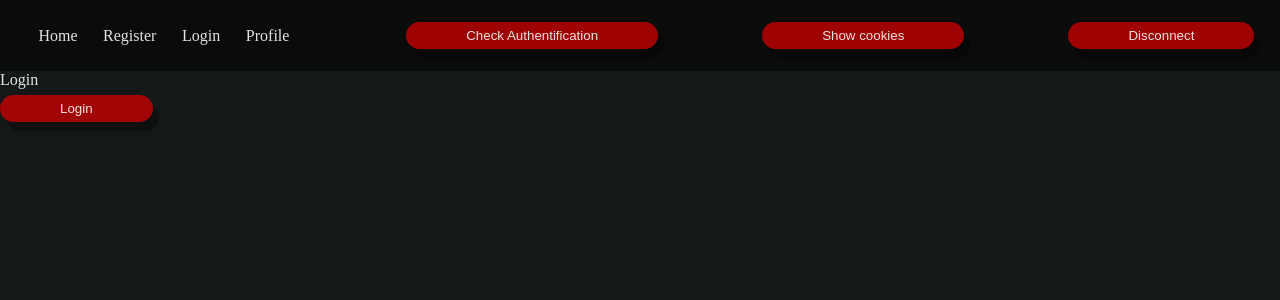
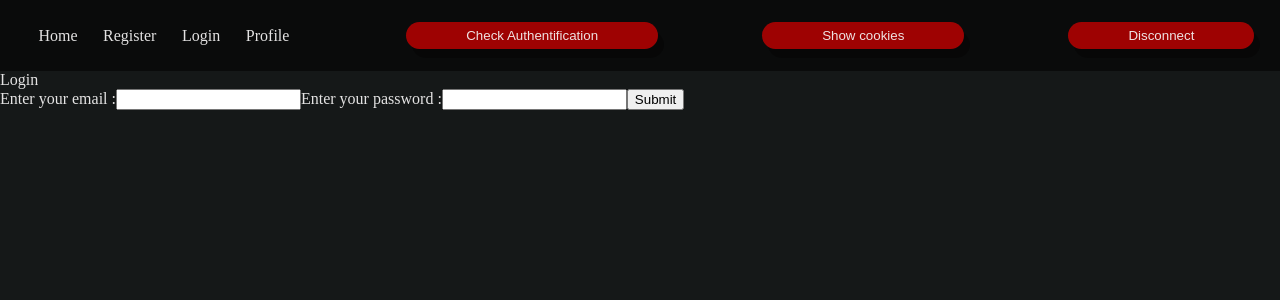
Before and after one commit to TimotheeGimbert/Social_Network_REACT_REDUX, a React (Create React App) app: page /login in a window 1280 px wide. Shown: the top 300 px of the page. Built offline with nearby package versions, Linux system fonts and the light colour scheme.

Commit message:
handleSubmit Login

```diff
--- a/src/App.js
+++ b/src/App.js
@@ -8,6 +8,7 @@ import Register from './components/Register'
 import Login from './components/Login'
 import Profile from './components/Profile'
 import PrivateRoute from './components/PrivateRoute'
+import Cookies from 'js-cookie'
 
 
 const App = () => {
@@ -33,4 +34,8 @@ const App = () => {
   );
 }
 
+export const checkAuth = () => {
+  return Cookies.get().token !== undefined ? true : false;
+}
+
 export default App;
--- a/src/components/Login.jsx
+++ b/src/components/Login.jsx
@@ -1,4 +1,4 @@
-import React from 'react';
+import React, { useState } from 'react';
 import { useDispatch } from 'react-redux';
 import { login } from '../redux/user/userActions';
 import { loginMiddleware } from '../redux/user/userMiddleware';
@@ -7,21 +7,45 @@ import Cookies from 'js-cookie';
 
 const Login = () => {
   const dispatch = useDispatch();
+  const [inputs, setInputs] = useState( { email: '', password: '' } );
 
-  const handleLogin = () => {
-    return (dispatch) => {
-      loginMiddleware()
-      .then( (token) => {
-        Cookies.set('token', token, { expires: 7 }, { secure: true }, { sameSite: 'strict' });
-        dispatch(login(token));
-      });
-    }
+  const handleChange = (event) => {
+    const name = event.target.name;
+    const value = event.target.value;
+    setInputs(values => ( {...values, [name]: value} ))
+  }
+
+  const handleLogin = (event) => {
+    event.preventDefault();
+    loginMiddleware(inputs)
+    .then( (token) => {
+      Cookies.set('token', token, { expires: 1 }, { secure: true }, { sameSite: 'strict' });
+      dispatch(login(token));
+    });
   };
 
   return (
     <>
       <div>Login</div>
-      <button onClick={ () => dispatch(handleLogin()) }>Login</button>
+      <form onSubmit={handleLogin}>
+        <label>Enter your email :
+          <input
+            type='text'
+            name='email'
+            onChange={handleChange}
+            value={inputs.email}
+          />
+        </label>
+        <label>Enter your password :
+          <input
+          type='password'
+          name='password'
+          onChange={handleChange}
+          value={inputs.password}
+        />
+        </label>
+        <input type='submit' />
+      </form>
     </>
   )
 }
--- a/src/components/PrivateRoute.jsx
+++ b/src/components/PrivateRoute.jsx
@@ -1,9 +1,9 @@
 import React from 'react';
 import { Navigate } from 'react-router-dom';
+import { checkAuth } from '../App';
 
 const PrivateRoute = ({ children }) => {
-  const auth = false;
-  return auth ? children : <Navigate to='/login' />
+  return checkAuth() ? children : <Navigate to='/login' />
 }
 
 export default PrivateRoute;
--- a/src/redux/user/userMiddleware.js
+++ b/src/redux/user/userMiddleware.js
@@ -4,9 +4,10 @@ const userAuthInput = { // TEMPORARY
   password: 'aZerty1234',
 };
 
-export const loginMiddleware = () => {
+export const loginMiddleware = (inputs) => {
   const url = 'http://localhost:1337/auth/local';
   const method = 'post';
+  console.log(inputs);
   const authInput = {
     identifier: userAuthInput.email,
     password: userAuthInput.password
```
